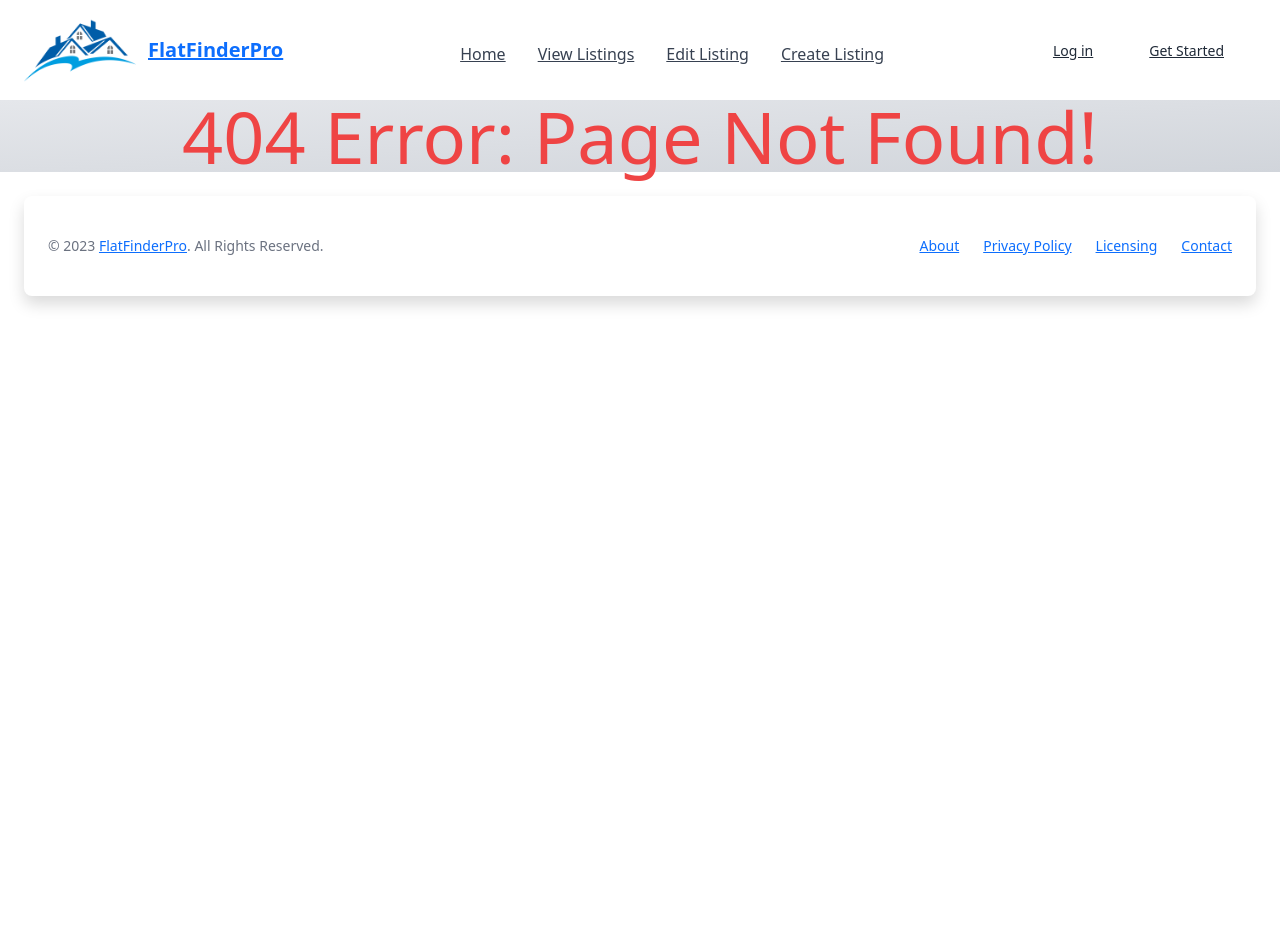
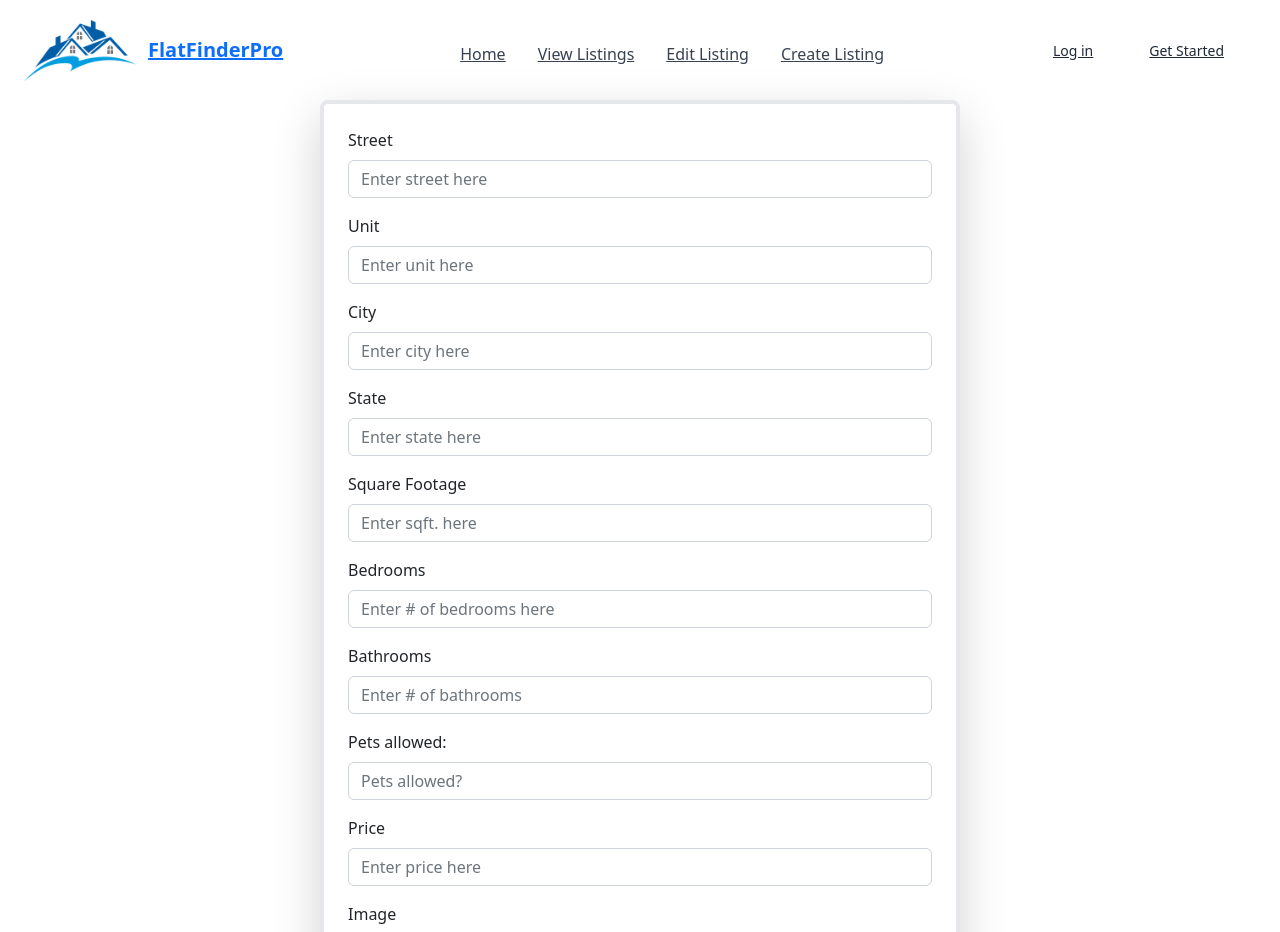
Before and after one commit to MarkNou/flatfinderpro, a React (Create React App) app: page /apartmentedit/1 in a window 1280 px wide. Before the commit this address had no page. Shown: the top 932 px of the page. Before the commit the page ends 800 px from the top, so only its background shows below. Built offline with nearby package versions, Linux system fonts and the light colour scheme; no server answers.

Commit message:
demo version

```diff
--- a/src/App.js
+++ b/src/App.js
@@ -12,28 +12,75 @@ import { Routes, Route } from 'react-router-dom';
 import SignUp from './components/SignUp';
 import LogIn from './components/LogIn';
 import { useState } from 'react';
-import mockApartments from './mockApartments';
 import mockUsers from './mockUsers';
+import { useEffect } from 'react';
 
 const App = () => {
 
-const [apt, setApt] = useState(mockApartments)
+const [apt, setApt] = useState([])
 const [user, setUser] = useState(mockUsers[0])
+
+useEffect(() => {
+  readApt();
+}, []);
+
+const readApt = () => {
+  fetch("http://localhost:3000/apartments")
+    .then((response) => response.json())
+    .then((payload) => {
+      setApt(payload);
+    })
+    .catch((error) => console.log(error));
+};
 const createApt = (apt) => {
-  console.log(apt)
-}
+  fetch("http://localhost:3000/apartments", {
+    body: JSON.stringify(apt),
+    headers: {
+      "Content-Type": "application/json",
+    },
+    method: "POST",
+  })
+    .then((response) => response.json())
+    .then((payload) => readApt())
+    .catch((errors) => console.log("Cat create errors:", errors));
+};
+const updateApt = (apt, id) => {
+  fetch(`http://localhost:3000/apartments/${id}`, {
+    body: JSON.stringify(apt),
+    headers: {
+      "Content-Type": "application/json",
+    },
+    method: "PATCH",
+  })
+    .then((response) => response.json())
+    .then(() => readApt())
+    .catch((error) => console.log("Updated errors:", error));
+};
+
+const deleteApt = (id) => {
+  fetch(`http://localhost:3000/apartments/${id}`, {
+    headers: {
+      "Content-Type": "application/json",
+    },
+    method: "DELETE",
+  })
+    .then((response) => response.json())
+    .then((payload) => readApt())
+    .catch((errors) => console.log("delete errors:", errors));
+};
+
 
   return (
     <>
-      <Header user={user}/>
+      <Header />
       <Routes>
         <Route path= "/" element= {<Home />} />
         <Route path="/login" element={<LogIn />} />
         <Route path="/signup" element={<SignUp />} />
         <Route path= "/apartmentindex" element= {<ApartmentIndex apt = {apt} />} />
-        <Route path= "/apartmentshow/:id" element= {<ApartmentShow apt = {apt} />} />
+        <Route path= "/apartmentshow/:id" element= {<ApartmentShow apt = {apt} deleteApt={deleteApt} />} />
         <Route path= "/apartmentnew" element= {<ApartmentNew createApt = {createApt}/>} />
-        <Route path= "/apartmentedit" element= {<ApartmentEdit />} />
+        <Route path= "/apartmentedit/:id" element= {<ApartmentEdit apt={apt} updateApt={updateApt}/>} />
         <Route path= "/myapartments" element= {<ApartmentProtectedIndex user={user} />} />
         <Route path="*" element={<NotFound />} />
       </Routes>
--- a/src/pages/ApartmentEdit.js
+++ b/src/pages/ApartmentEdit.js
@@ -1,9 +1,165 @@
-import React from 'react'
+import React from "react";
+import { useState } from "react";
+import { FormGroup, Form, Label, Input, Button } from "reactstrap";
+import { useNavigate, useParams } from "react-router-dom";
 
-const ApartmentEdit = () => {
+const ApartmentEdit = ({ apt, updateApt  }) => {
+  const { id } = useParams()
+    let currentApt = apt?.find((apartments) => apartments.id === +id)
+
+
+
+  const [editApt, setEditApt] = useState({
+    id: currentApt?.id,
+    street: currentApt?.street || '',
+    unit: currentApt?.unit || '',
+    city: currentApt?.city || '',
+    state: currentApt?.state || '',
+    square_footage: currentApt?.square_footage || '',
+    price: currentApt?.price || '',
+    bedrooms: currentApt?.bedrooms || '',
+    bathrooms: currentApt?.bathrooms || '',
+    pets: currentApt?.pets || '',
+    image: currentApt?.image || '',
+    user_id: '1'
+
+  });
+
+
+  const handleChange = (e) => {
+    console.log(e.target.value);
+    setEditApt({ ...editApt, [e.target.name]: e.target.value });
+  };
+
+  const navigate = useNavigate();
+  const handleSubmit = () => {
+    updateApt(editApt);
+    navigate(`/apartmentshow/${id}`);
+  };
+
   return (
-    <div>ApartmentEdit</div>
-  )
-}
+    <>
+      <Form
+        className=" shadow-lg shadow-gray-400 border-gray-200 border-4 p-4 rounded-lg"
+        style={{ width: "50%", margin: "auto" }}
+      >
+        <FormGroup>
+          <Label for="street">Street</Label>
+          <Input
+            id="apt-street"
+            name="street"
+            placeholder="Enter street here"
+            type="text"
+            onChange={handleChange}
+            value={editApt.street}
+          />
+        </FormGroup>
+        <FormGroup>
+          <Label for="unit">Unit</Label>
+          <Input
+            id="apt-unit"
+            name="unit"
+            placeholder="Enter unit here"
+            type="text"
+            onChange={handleChange}
+            value={editApt.unit}
+          />
+        </FormGroup>
+        <FormGroup>
+          <Label for="city">City</Label>
+          <Input
+            id="apt-city"
+            name="city"
+            placeholder="Enter city here"
+            type="text"
+            onChange={handleChange}
+            value={editApt.city}
+          />
+        </FormGroup>
+        <FormGroup>
+          <Label for="state">State</Label>
+          <Input
+            id="apt-state"
+            name="state"
+            placeholder="Enter state here"
+            type="text"
+            onChange={handleChange}
+            value={editApt.state}
+          />
+        </FormGroup>
+        <FormGroup>
+          <Label for="squarefootage">Square Footage</Label>
+          <Input
+            id="apt-sqft"
+            name="square_footage"
+            placeholder="Enter sqft. here"
+            type="text"
+            onChange={handleChange}
+            value={editApt.square_footage}
+          />
+        </FormGroup>
+        <FormGroup>
+          <Label for="bedrooms">Bedrooms</Label>
+          <Input
+            id="apt-bedroom"
+            name="bedrooms"
+            placeholder="Enter # of bedrooms here"
+            type="text"
+            onChange={handleChange}
+            value={editApt.bedrooms}
+          />
+        </FormGroup>
+        <FormGroup>
+          <Label for="bathrooms">Bathrooms</Label>
+          <Input
+            id="apt-bathroom"
+            name="bathrooms"
+            placeholder="Enter # of bathrooms"
+            type="text"
+            onChange={handleChange}
+            value={editApt.bathrooms}
+          />
+        </FormGroup>
+        <FormGroup>
+          <Label for="pets">Pets allowed:</Label>
+          <Input
+            id="apt-pets"
+            name="pets"
+            placeholder="Pets allowed?"
+            type="text"
+            onChange={handleChange}
+            value={editApt.pets}
+          />
+        </FormGroup>
+        <FormGroup>
+          <Label for="price">Price</Label>
+          <Input
+            id="apt-price"
+            name="price"
+            placeholder="Enter price here"
+            type="text"
+            onChange={handleChange}
+            value={editApt.price}
+          />
+        </FormGroup>
+        <FormGroup>
+          <Label for="image">Image</Label>
+          <Input
+            id="apt-image"
+            name="image"
+            placeholder="Enter image URL here"
+            type="text"
+            onChange={handleChange}
+            value={editApt.image}
+          />
+        </FormGroup>
 
-export default ApartmentEdit
+        <Button onClick={handleSubmit} name="button">
+          Submit
+        </Button>
+      </Form>
+    </>
+  );
+};
+
+export default ApartmentEdit;
--- a/src/pages/ApartmentIndex.js
+++ b/src/pages/ApartmentIndex.js
@@ -1,12 +1,13 @@
 import React from "react";
 import { Card, CardBody, CardLink, CardText, CardTitle, ListGroup, ListGroupItem } from 'reactstrap'
+import { NavLink } from "react-router-dom";
 
 const ApartmentIndex = ({ apt, id }) => {
   return (
     <>
     <h1 className="text-3xl font-bold mb-8 text-center pt-6"> View all listings </h1>
     <div className="grid grid-cols-3 gap-8">
-      {apt?.map(({ apt, street, unit, city, state, bedrooms, bathrooms, price, pets, image, square_footage }) => {
+      {apt?.map(({ apt, street, unit, city, state, bedrooms, bathrooms, price, pets, image, square_footage, id }) => {
         return (
           <div key={apt} className="shadow-lg rounded-lg">
             <Card>
@@ -22,8 +23,12 @@ const ApartmentIndex = ({ apt, id }) => {
                 <ListGroupItem className="text-gray-700">Pets: { pets }</ListGroupItem>
               </ListGroup>
               <CardBody>
-                <CardLink href="#" className="text-indigo-600 hover:text-indigo-900">Card Link</CardLink>
-                <CardLink href="#" className="text-indigo-600 hover:text-indigo-900">Another Card Link</CardLink>
+                <CardLink href="#" className="text-indigo-600 hover:text-indigo-900"><NavLink to={`/apartmentshow/${id}`}>
+                  <button className="backdrop bg-white bg-opacity-0 border border-white px-3 py-1.5 rounded focus:outline-none focus:ring-2 focus:ring-white focus:ring-opacity-40 hover:bg-opacity-10 text-lg">
+                    View Profile
+                  </button>
+                </NavLink></CardLink>
+
               </CardBody>
             </Card>
           </div>
--- a/src/pages/ApartmentNew.js
+++ b/src/pages/ApartmentNew.js
@@ -8,7 +8,6 @@ const ApartmentNew = ({ createApt }) => {
 const navigate = useNavigate();
 
 const [newApt, setNewApt] = useState({
-  id: "",
   street: "",
   unit: "",
   city: "",
@@ -19,6 +18,7 @@ const [newApt, setNewApt] = useState({
   bathrooms: "",
   pets: "",
   image: "",
+  user_id: '1'
 });
 
 const handleChange = (e) => {
@@ -145,6 +145,17 @@ const handleSubmit = () => {
             value={newApt.image}
           />
         </FormGroup>
+        <FormGroup>
+          <Label for="image">User</Label>
+          <Input
+            id="apt-image"
+            name="user_id"
+            placeholder="Enter image URL here"
+            type="text"
+            onChange={handleChange}
+            value={newApt.user_id}
+          />
+        </FormGroup>
 
         <Button onClick={handleSubmit} name="button">Submit</Button>
       </Form>
--- a/src/pages/ApartmentShow.js
+++ b/src/pages/ApartmentShow.js
@@ -1,17 +1,21 @@
 import React from 'react'
 import { useParams } from 'react-router-dom'
-import { Card, CardBody, CardLink, CardText, CardTitle, ListGroup, ListGroupItem } from 'reactstrap'
+import { NavLink } from 'react-router-dom'
 
-const ApartmentShow = ({ apt }) => {
+const ApartmentShow = ({ apt, deleteApt }) => {
 
   const { id } = useParams()
   let selectedApt = apt?.find((apt) => apt.id === +id )
 
+  if (!selectedApt) {
+    return <div>Loading...</div>;
+  }
+
   return (
     <>
-      <h1 className="text-2xl font-bold mb-4">Your listing:</h1>
-      <div className="grid grid-cols-1 sm:grid-cols-2 md:grid-cols-3 gap-4">
-        <div className="bg-white shadow overflow-hidden rounded-lg">
+    <h1 className="text-2xl font-bold mb-4 ml-4 text-center">Your listing:</h1>
+    <div className="flex justify-center">
+      <div className="bg-white shadow overflow-hidden rounded-lg w-full sm:w-3/4 md:w-2/3 lg:w-1/2 xl:w-1/3">
         <img className="w-full" alt="Card" src={selectedApt.image} />
         <div className="px-4 py-3">
           <h3 className="text-lg font-medium text-gray-900">{selectedApt.price}</h3>
@@ -19,31 +23,54 @@ const ApartmentShow = ({ apt }) => {
         </div>
         <div className="border-t border-gray-200 px-4 py-2">
           <dl>
-              <div className="flex justify-between text-sm font-medium text-gray-600">
+            <div className="flex text-sm font-medium text-gray-600">
               <dt className="py-2">BR:</dt>
-                <dd className="py-2">{selectedApt.bedrooms}</dd>
+              <dd className="py-2 pl-2">{selectedApt.bedrooms}</dd>
             </div>
-              <div className="flex justify-between text-sm font-medium text-gray-600">
+            <div className="flex text-sm font-medium text-gray-600">
               <dt className="py-2">Bath:</dt>
-                <dd className="py-2">{selectedApt.bathrooms}</dd>
+              <dd className="py-2 pl-2">{selectedApt.bathrooms}</dd>
             </div>
-              <div className="flex justify-between text-sm font-medium text-gray-600">
+            <div className="flex text-sm font-medium text-gray-600">
               <dt className="py-2">Sqft:</dt>
-                <dd className="py-2">{selectedApt.square_footage}</dd>
+              <dd className="py-2 pl-2">{selectedApt.square_footage}</dd>
             </div>
-              <div className="flex justify-between text-sm font-medium text-gray-600">
+            <div className="flex text-sm font-medium text-gray-600">
               <dt className="py-2">Pets:</dt>
-                <dd className="py-2">{selectedApt.pets}</dd>
+              <dd className="py-2 pl-2">{selectedApt.pets}</dd>
             </div>
           </dl>
-          </div>
-          <div className="px-4 py-2 bg-gray-50 text-right">
-            <a href="#" className="text-sm font-medium text-indigo-600 hover:text-indigo-500">Card Link</a>
+          <div>
+            <NavLink
+              to={`/apartmentedit/${selectedApt.id}`}
+              className="mx-2"
+            >
+              <button className="backdrop bg-white bg-opacity-0 border border-white px-4 py-2 rounded focus:outline-none focus:ring-2 focus:ring-white focus:ring-opacity-40 hover:bg-opacity-10 text-lg justify-center text-center">
+                Edit Profile
+              </button>
+            </NavLink>
+            <NavLink
+          color="primary"
+          style={{
+            display: "flex",
+            justifyContent: "center",
+            alignItems: "center",
+            marginTop: "3rem",
+          }}
+          to="/apartmentindex/"
+          className="nav-link"
+        >
+          <button className="backdrop bg-white bg-opacity-0 border border-white px-4 py-2 rounded focus:outline-none focus:ring-2 focus:ring-white focus:ring-opacity-40 hover:bg-opacity-10 text-lg" onClick={() => deleteApt(selectedApt.id)} name="destroyer">
+            Delete Apartment
+          </button>
+        </NavLink>
           </div>
         </div>
-        {/* Add more cards here */}
+
+      </div>
     </div>
   </>
+
   )
 }
 
```
Lines whose indentation alone changed are shown as unchanged.
